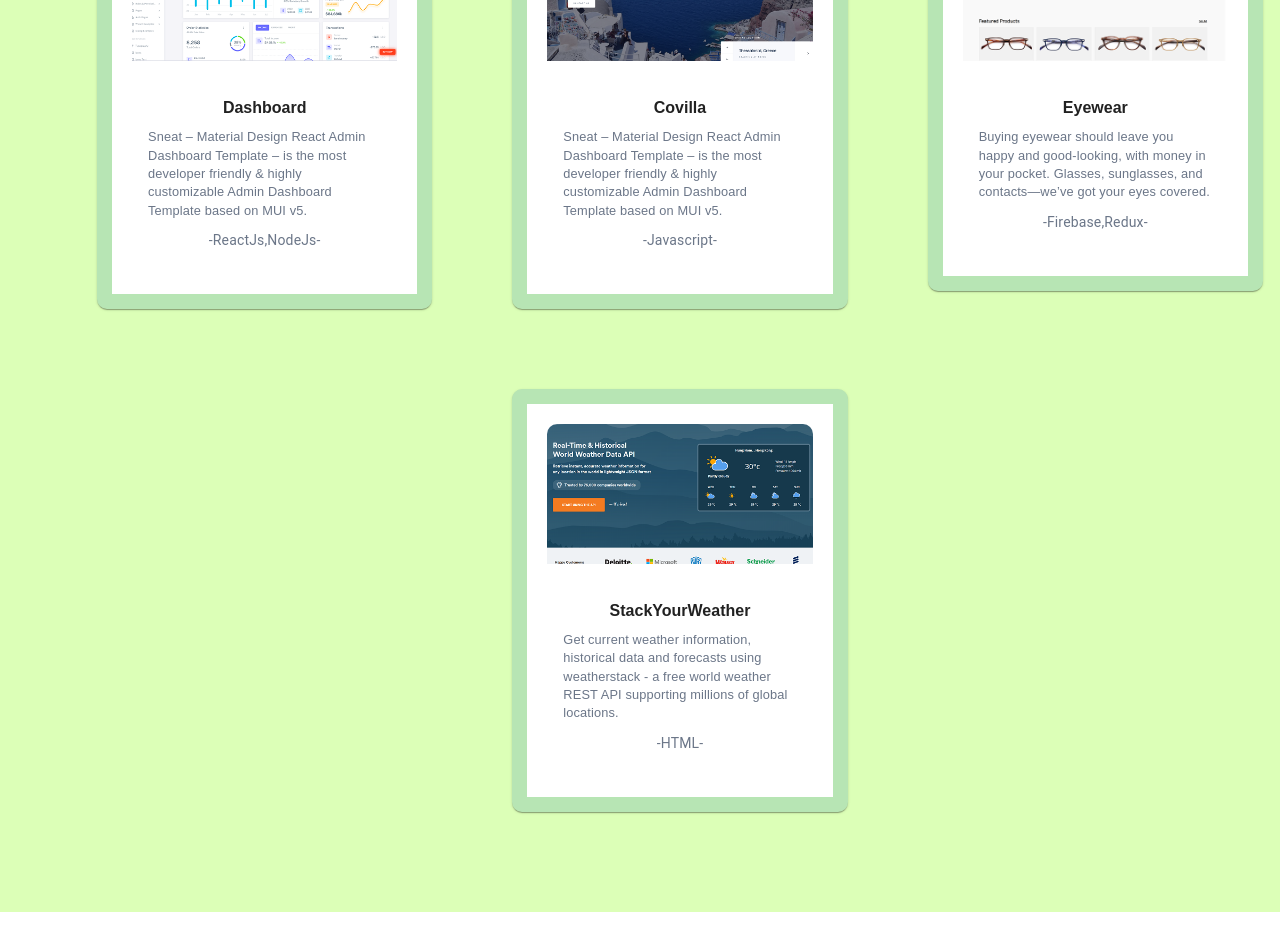
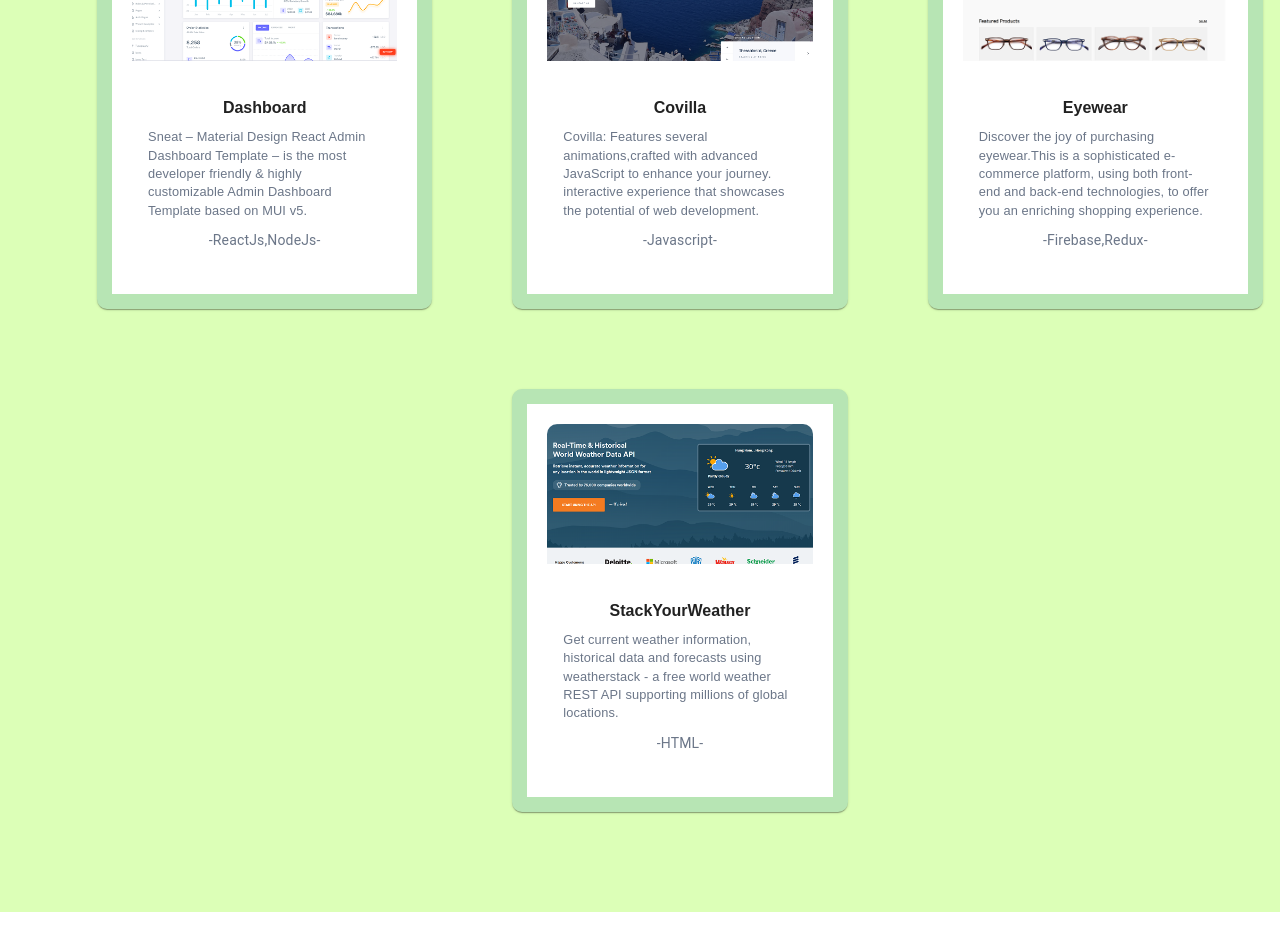
Before and after one commit to summerhanyuezheng/resumeProject, a React (Create React App) app in the folder myresume/: page / in a window 1280 px wide. Shown: the part 1920-2845 px from the top of the page. Built offline with nearby package versions, Linux system fonts and the light colour scheme.

Commit message:
made changed to work section

```diff
--- a/myresume/src/Components/FrontEnd/ContactPageCom.jsx
+++ b/myresume/src/Components/FrontEnd/ContactPageCom.jsx
@@ -73,7 +73,7 @@ const ContactPage = () => {
 
 
           {formSubmitted ? (
-          <><Typography gutterBottom sx={{ fontSize: "2.5rem", fontWeight: "700", marginBottom: "60px", }}>Thank You For Getting in touch!</Typography><img style={{width:"180px", paddingBottom:'0px'}}  src={thanks} alt="" /></>
+          <><Typography gutterBottom sx={{ fontSize: "2.5rem", fontWeight: "700", marginBottom: "60px", }}>Thank You For Getting In Touch!</Typography><img style={{width:"180px", paddingBottom:'0px'}}  src={thanks} alt="" /></>
         )  : (
       <form onSubmit={handleSubmit}>
         <Grid container spacing={3}>
--- a/myresume/src/Components/ProjectList.jsx
+++ b/myresume/src/Components/ProjectList.jsx
@@ -28,7 +28,7 @@ const projects = [
   {
     title: "Covilla",
     description:
-      "Sneat – Material Design React Admin Dashboard Template – is the most developer friendly & highly customizable Admin Dashboard Template based on MUI v5.",
+      "Covilla:  Features several animations,crafted with advanced JavaScript to enhance your journey. interactive experience that showcases the potential of web development.",
     imageUrl: covilla,
     tags: ["-Javascript-"],
     link: "https://covillajs.netlify.app",
@@ -37,7 +37,7 @@ const projects = [
   {
     title: "Eyewear",
     description:
-      "Buying eyewear should leave you happy and good-looking, with money in your pocket. Glasses, sunglasses, and contacts—we’ve got your eyes covered.",
+    "Discover the joy of purchasing eyewear.This is a sophisticated e-commerce platform, using both front-end and back-end technologies, to offer you an enriching shopping experience.",
     imageUrl: eye,
     tags: ["-Firebase,Redux-"],
     link: "https://eyewear.netlify.app",
```
